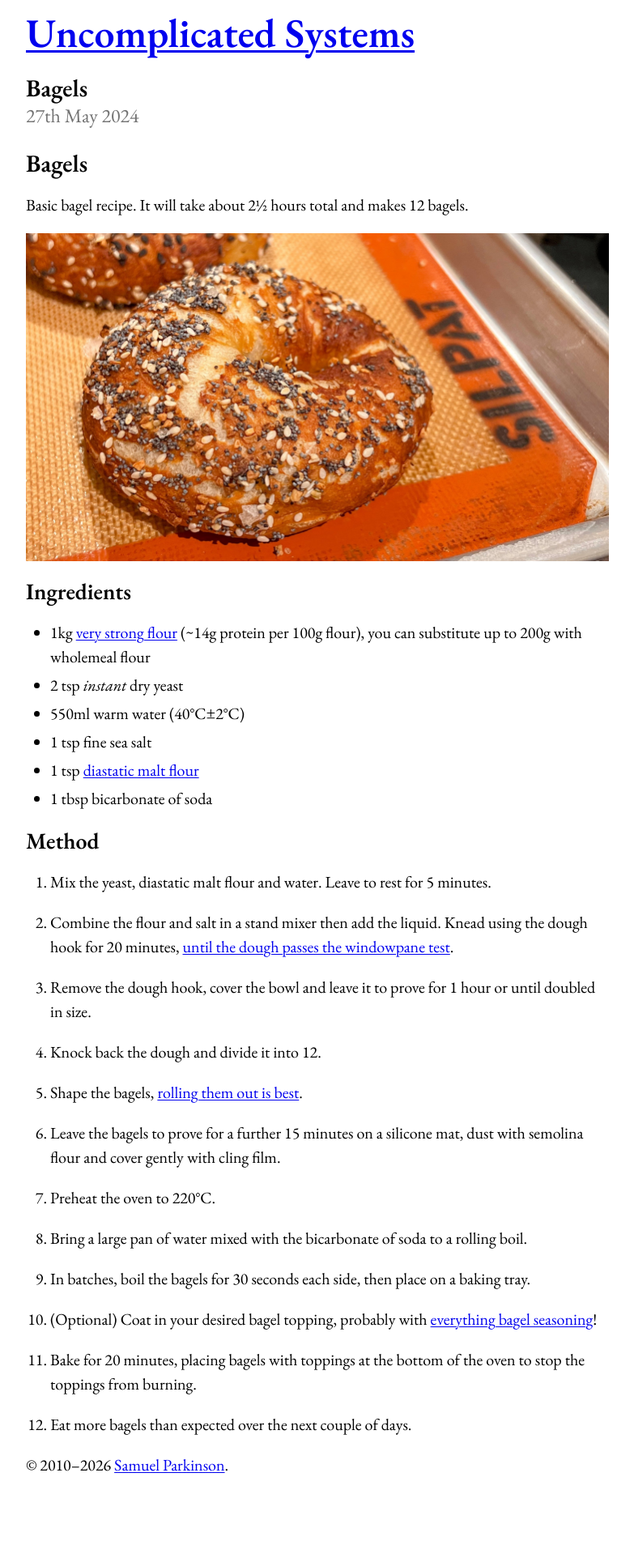
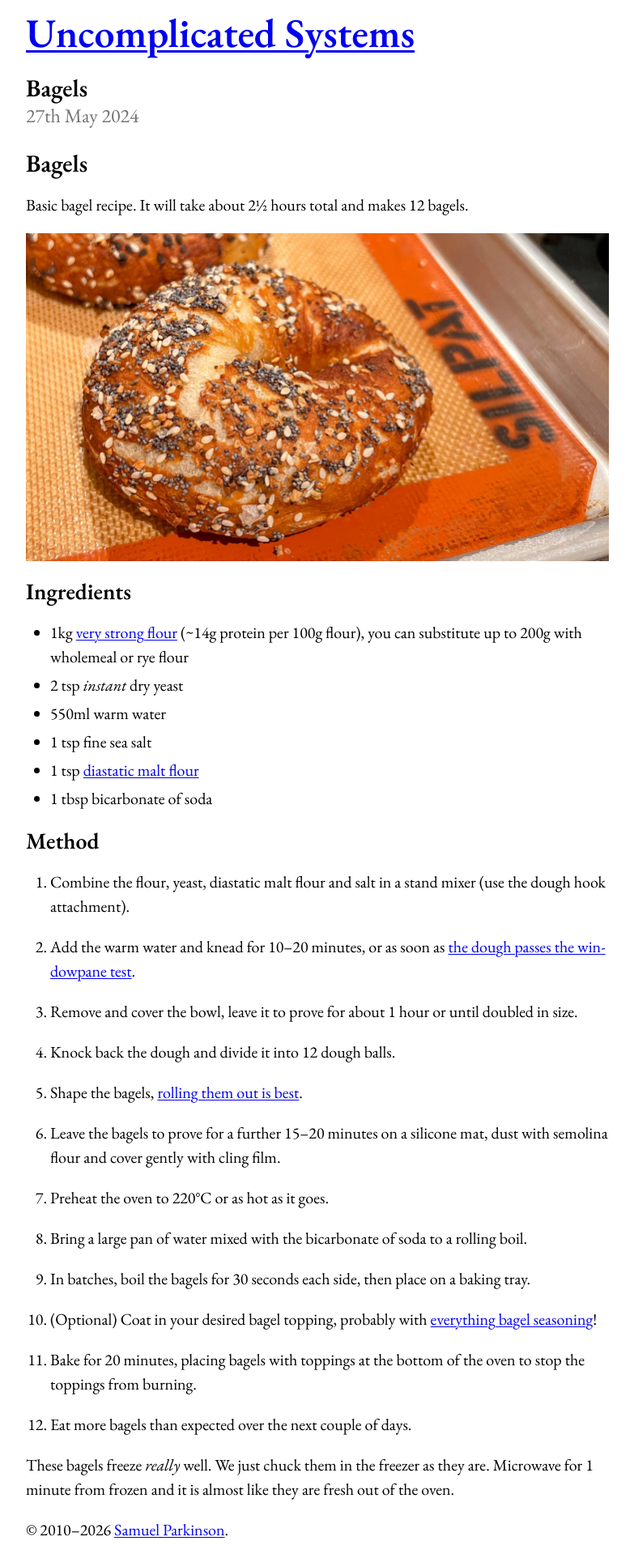
Before and after one commit to sjparkinson/uncomplicated.systems, a Jekyll site: the page built from _posts/2024-05-27-bagels.md, in a window 1280 px wide. Shown: the whole page at 81% size, without its empty margins (248-1031 px from the left). Built offline with Jekyll 4.4.1, drawn with Linux system fonts in a browser that asks for light colours; before the commit the page ends 1844 px from its top, so only the background shows below that.

Commit message:
Update 2024-05-27-bagels.md

```diff
--- a/_posts/2024-05-27-bagels.md
+++ b/_posts/2024-05-27-bagels.md
@@ -6,28 +6,28 @@ Basic bagel recipe. It will take about 2½ hours total and makes 12 bagels.
 
 ### Ingredients
 
-* 1kg [very strong flour](https://www.shipton-mill.com/products/canadian-strong-white-bread-flour) (~14g protein per 100g flour), you can substitute up to 200g with wholemeal flour
+* 1kg [very strong flour](https://www.shipton-mill.com/products/canadian-strong-white-bread-flour) (~14g protein per 100g flour), you can substitute up to 200g with wholemeal or rye flour
 * 2 tsp _instant_ dry yeast
-* 550ml warm water (40°C±2°C)
+* 550ml warm water
 * 1 tsp fine sea salt
 * 1 tsp [diastatic malt flour](https://www.shipton-mill.com/products/diastatic-malt-flour-500g-307)
 * 1 tbsp bicarbonate of soda
 
 ### Method
 
-1. Mix the yeast, diastatic malt flour and water. Leave to rest for 5 minutes.
+1. Combine the flour, yeast, diastatic malt flour and salt in a stand mixer (use the dough hook attachment).
 
-2. Combine the flour and salt in a stand mixer then add the liquid. Knead using the dough hook for 20 minutes, [until the dough passes the windowpane test](https://www.kingarthurbaking.com/blog/2022/10/14/what-is-the-windowpane-test-for-bread-dough).
+1. Add the warm water and knead for 10–20 minutes, or as soon as [the dough passes the windowpane test](https://www.kingarthurbaking.com/blog/2022/10/14/what-is-the-windowpane-test-for-bread-dough).
 
-3. Remove the dough hook, cover the bowl and leave it to prove for 1 hour or until doubled in size.
+3. Remove and cover the bowl, leave it to prove for about 1 hour or until doubled in size.
 
-4. Knock back the dough and divide it into 12.
+4. Knock back the dough and divide it into 12 dough balls.
 
 5. Shape the bagels, [rolling them out is best](https://www.youtube.com/watch?v=ZxAV3NdW5AU).
 
-6. Leave the bagels to prove for a further 15 minutes on a silicone mat, dust with semolina flour and cover gently with cling film.
+6. Leave the bagels to prove for a further 15–20 minutes on a silicone mat, dust with semolina flour and cover gently with cling film.
 
-7. Preheat the oven to 220°C.
+7. Preheat the oven to 220°C or as hot as it goes.
 
 8. Bring a large pan of water mixed with the bicarbonate of soda to a rolling boil.
 
@@ -38,3 +38,5 @@ Basic bagel recipe. It will take about 2½ hours total and makes 12 bagels.
 11. Bake for 20 minutes, placing bagels with toppings at the bottom of the oven to stop the toppings from burning.
 
 12. Eat more bagels than expected over the next couple of days.
+
+These bagels freeze _really_ well. We just chuck them in the freezer as they are. Microwave for 1 minute from frozen and it is almost like they are fresh out of the oven.
```
